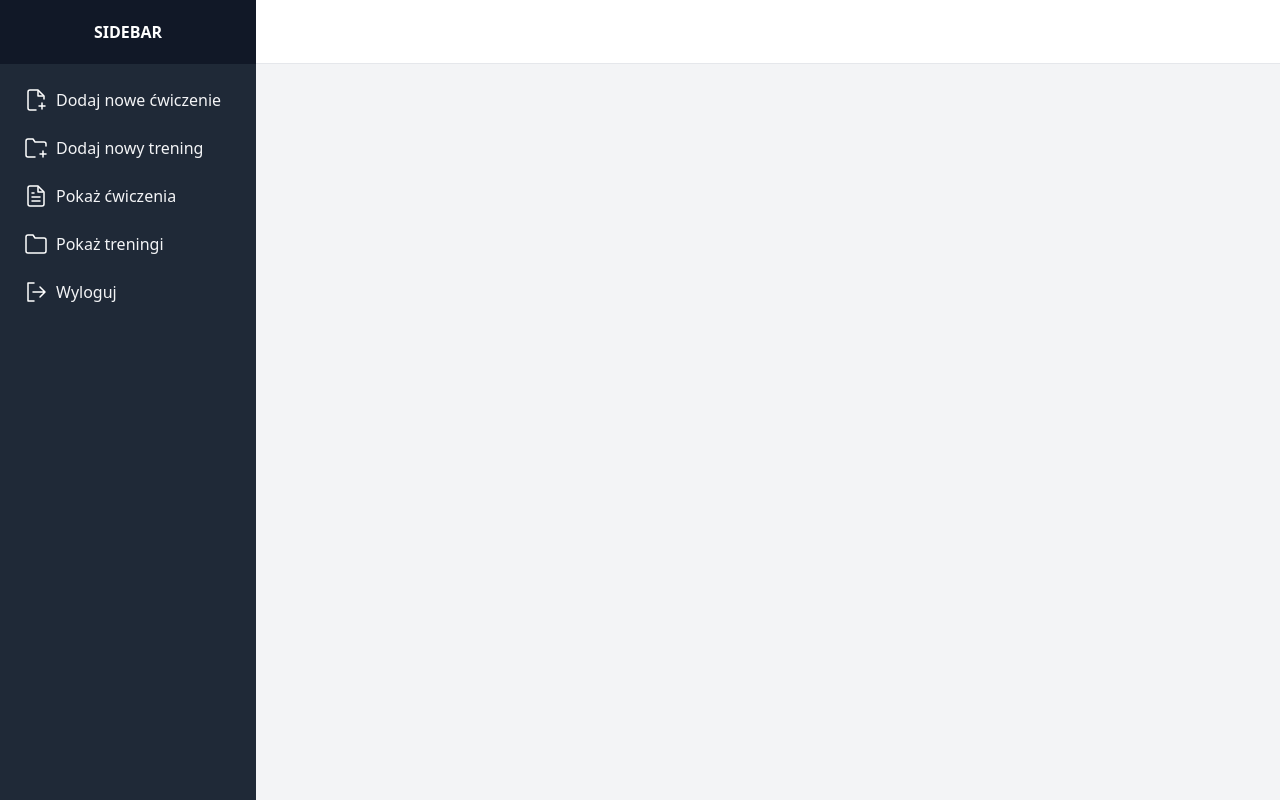
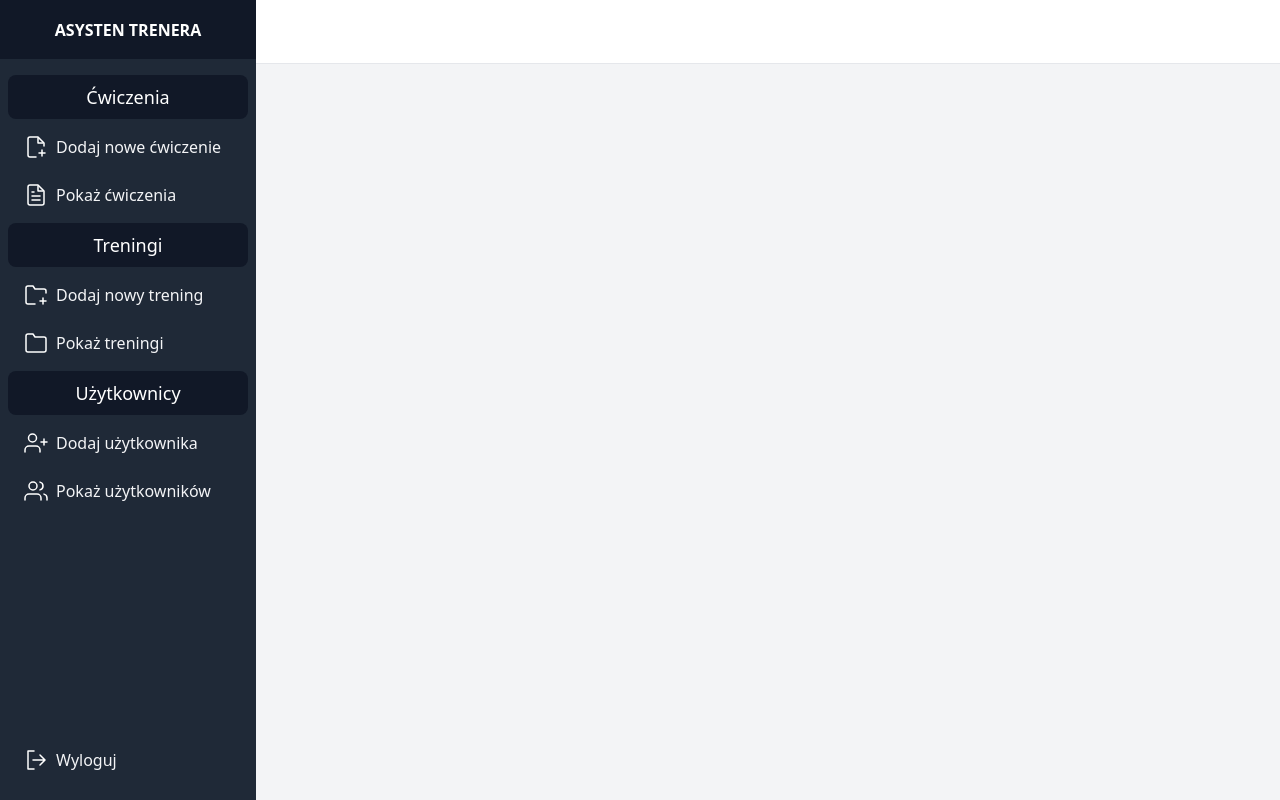
Before and after one commit to 321nomyzS/FitnessApp_server, a Django app: page / in a window 1280 px wide. Run offline with Django 4.2, Linux system fonts and the light colour scheme; a user stored in the database is signed in; some libraries are stand-ins or nearby versions.

Commit message:
Update sidebar

```diff
--- a/trener_style/static/css/dist/styles.css
+++ b/trener_style/static/css/dist/styles.css
@@ -833,6 +833,14 @@ select {
   margin-top: 1.25rem;
 }
 
+.mb-3 {
+  margin-bottom: 0.75rem;
+}
+
+.mb-1 {
+  margin-bottom: 0.25rem;
+}
+
 .block {
   display: block;
 }
@@ -939,6 +947,10 @@ select {
 
 .flex-1 {
   flex: 1 1 0%;
+}
+
+.flex-grow {
+  flex-grow: 1;
 }
 
 .table-fixed {
@@ -1097,6 +1109,11 @@ select {
   background-color: rgb(255 255 255 / var(--tw-bg-opacity));
 }
 
+.bg-blue-950 {
+  --tw-bg-opacity: 1;
+  background-color: rgb(23 37 84 / var(--tw-bg-opacity));
+}
+
 .fill-gray-400 {
   fill: #9ca3af;
 }
@@ -1191,6 +1208,10 @@ select {
   text-align: center;
 }
 
+.align-middle {
+  vertical-align: middle;
+}
+
 .font-\[sans-serif\] {
   font-family: sans-serif;
 }
@@ -1218,6 +1239,11 @@ select {
 .text-xs {
   font-size: 0.75rem;
   line-height: 1rem;
+}
+
+.text-lg {
+  font-size: 1.125rem;
+  line-height: 1.75rem;
 }
 
 .font-bold {
--- a/trener_style/templates/base.html
+++ b/trener_style/templates/base.html
@@ -15,28 +15,47 @@
             <!-- sidebar -->
             <div class="hidden md:flex flex-col w-64 bg-gray-800">
                 <div class="flex items-center justify-center h-16 bg-gray-900">
-                    <span class="text-white font-bold uppercase">Sidebar</span>
+                    <span class="text-white font-bold uppercase">Asysten trenera</span>
                 </div>
-                <div class="flex flex-col flex-1 overflow-y-auto">
-                    <nav class="flex-1 px-2 py-4 bg-gray-800">
+                <div class="flex flex-col h-screen overflow-y-auto">
+                    <nav class="flex-1 px-2 py-4 bg-gray-800 flex flex-col">
+                        <div class="flex px-4 py-2 mb-2 bg-gray-900 text-white rounded-lg justify-center text-lg">
+                            Ćwiczenia
+                        </div>
                         <a href="{% url 'add_exercise' %}" class="flex items-center px-4 py-2 text-gray-100 hover:bg-gray-700">
                             <svg xmlns="http://www.w3.org/2000/svg" class="h-6 w-6 mr-2" width="24" height="24" viewBox="0 0 24 24" fill="none" stroke="#ffffff" stroke-width="1.5" stroke-linecap="round" stroke-linejoin="round"><path d="M20 11.08V8l-6-6H6a2 2 0 0 0-2 2v16c0 1.1.9 2 2 2h6"/><path d="M14 3v5h5M18 21v-6M15 18h6"/></svg>
                             </svg>
                             Dodaj nowe ćwiczenie
                         </a>
+                        <a href="{% url 'show_exercise' %}" class="flex items-center px-4 py-2 mt-2 text-gray-100 hover:bg-gray-700">
+                            <svg xmlns="http://www.w3.org/2000/svg" class="h-6 w-6 mr-2" width="24" height="24" viewBox="0 0 24 24" fill="none" stroke="#ffffff" stroke-width="1.5" stroke-linecap="round" stroke-linejoin="round"><path d="M14 2H6a2 2 0 0 0-2 2v16c0 1.1.9 2 2 2h12a2 2 0 0 0 2-2V8l-6-6z"/><path d="M14 3v5h5M16 13H8M16 17H8M10 9H8"/></svg>
+                            Pokaż ćwiczenia
+                        </a>
+
+                        <div class="flex px-4 py-2 mt-2 bg-gray-900 text-white rounded-lg justify-center text-lg">
+                            Treningi
+                        </div>
                         <a href="{% url 'add_training' %}" class="flex items-center px-4 py-2 mt-2 text-gray-100 hover:bg-gray-700">
                             <svg xmlns="http://www.w3.org/2000/svg" class="h-6 w-6 mr-2" width="24" height="24" viewBox="0 0 24 24" fill="none" stroke="#ffffff" stroke-width="1.5" stroke-linecap="round" stroke-linejoin="round"><path d="M11 21H4a2 2 0 0 1-2-2V5c0-1.1.9-2 2-2h5l2 3h9a2 2 0 0 1 2 2v2M19 15v6M16 18h6"/></svg></svg>
                             Dodaj nowy trening
                         </a>
-                        <a href="{% url 'show_exercise' %}" class="flex items-center px-4 py-2 mt-2 text-gray-100 hover:bg-gray-700">
-                            <svg xmlns="http://www.w3.org/2000/svg" class="h-6 w-6 mr-2" width="24" height="24" viewBox="0 0 24 24" fill="none" stroke="#ffffff" stroke-width="1.5" stroke-linecap="round" stroke-linejoin="round"><path d="M14 2H6a2 2 0 0 0-2 2v16c0 1.1.9 2 2 2h12a2 2 0 0 0 2-2V8l-6-6z"/><path d="M14 3v5h5M16 13H8M16 17H8M10 9H8"/></svg>
-                            Pokaż ćwiczenia
-                        </a>
                         <a href="{% url 'show_training' %}" class="flex items-center px-4 py-2 mt-2 text-gray-100 hover:bg-gray-700">
-                            <svg xmlns="http://www.w3.org/2000/svg"  class="h-6 w-6 mr-2" width="24" height="24" viewBox="0 0 24 24" fill="none" stroke="#ffffff" stroke-width="1.5" stroke-linecap="round" stroke-linejoin="round"><path d="M22 19a2 2 0 0 1-2 2H4a2 2 0 0 1-2-2V5a2 2 0 0 1 2-2h5l2 3h9a2 2 0 0 1 2 2z"></path></svg>
+                            <svg xmlns="http://www.w3.org/2000/svg" class="h-6 w-6 mr-2" width="24" height="24" viewBox="0 0 24 24" fill="none" stroke="#ffffff" stroke-width="1.5" stroke-linecap="round" stroke-linejoin="round"><path d="M22 19a2 2 0 0 1-2 2H4a2 2 0 0 1-2-2V5a2 2 0 0 1 2-2h5l2 3h9a2 2 0 0 1 2 2z"></path></svg>
                             Pokaż treningi
                         </a>
-                        <a href="{% url 'logout_tunnel' %}" class="flex items-center px-4 py-2 mt-2 text-gray-100 hover:bg-gray-700">
+                        <div class="flex px-4 py-2 mt-2 bg-gray-900 text-white rounded-lg justify-center text-lg">
+                            Użytkownicy
+                        </div>
+                        <a href="#" class="flex items-center px-4 py-2 mt-2 text-gray-100 hover:bg-gray-700">
+                            <svg xmlns="http://www.w3.org/2000/svg" class="h-6 w-6 mr-2" width="24" height="24" viewBox="0 0 24 24" fill="none" stroke="#ffffff" stroke-width="1.5" stroke-linecap="round" stroke-linejoin="round"><path d="M16 21v-2a4 4 0 0 0-4-4H5a4 4 0 0 0-4 4v2"></path><circle cx="8.5" cy="7" r="4"></circle><line x1="20" y1="8" x2="20" y2="14"></line><line x1="23" y1="11" x2="17" y2="11"></line></svg>
+                            Dodaj użytkownika
+                        </a>
+                        <a href="#" class="flex items-center px-4 py-2 mt-2 text-gray-100 hover:bg-gray-700">
+                            <svg xmlns="http://www.w3.org/2000/svg" class="h-6 w-6 mr-2" width="24" height="24" viewBox="0 0 24 24" fill="none" stroke="#ffffff" stroke-width="1.5" stroke-linecap="round" stroke-linejoin="round"><path d="M17 21v-2a4 4 0 0 0-4-4H5a4 4 0 0 0-4 4v2"></path><circle cx="9" cy="7" r="4"></circle><path d="M23 21v-2a4 4 0 0 0-3-3.87"></path><path d="M16 3.13a4 4 0 0 1 0 7.75"></path></svg>
+                            Pokaż użytkowników
+                        </a>
+                        <div class="flex-grow"></div>
+                        <a href="{% url 'logout_tunnel' %}" class="flex items-center px-4 py-2 mt-2 mb-1 text-gray-100 hover:bg-gray-700">
                             <svg xmlns="http://www.w3.org/2000/svg" class="h-6 w-6 mr-2" width="24" height="24" viewBox="0 0 24 24" fill="none" stroke="#ffffff" stroke-width="1.5" stroke-linecap="round" stroke-linejoin="round"><path d="M16 17l5-5-5-5M19.8 12H9M10 3H4v18h6"/></svg>
                             Wyloguj
                         </a>
```
